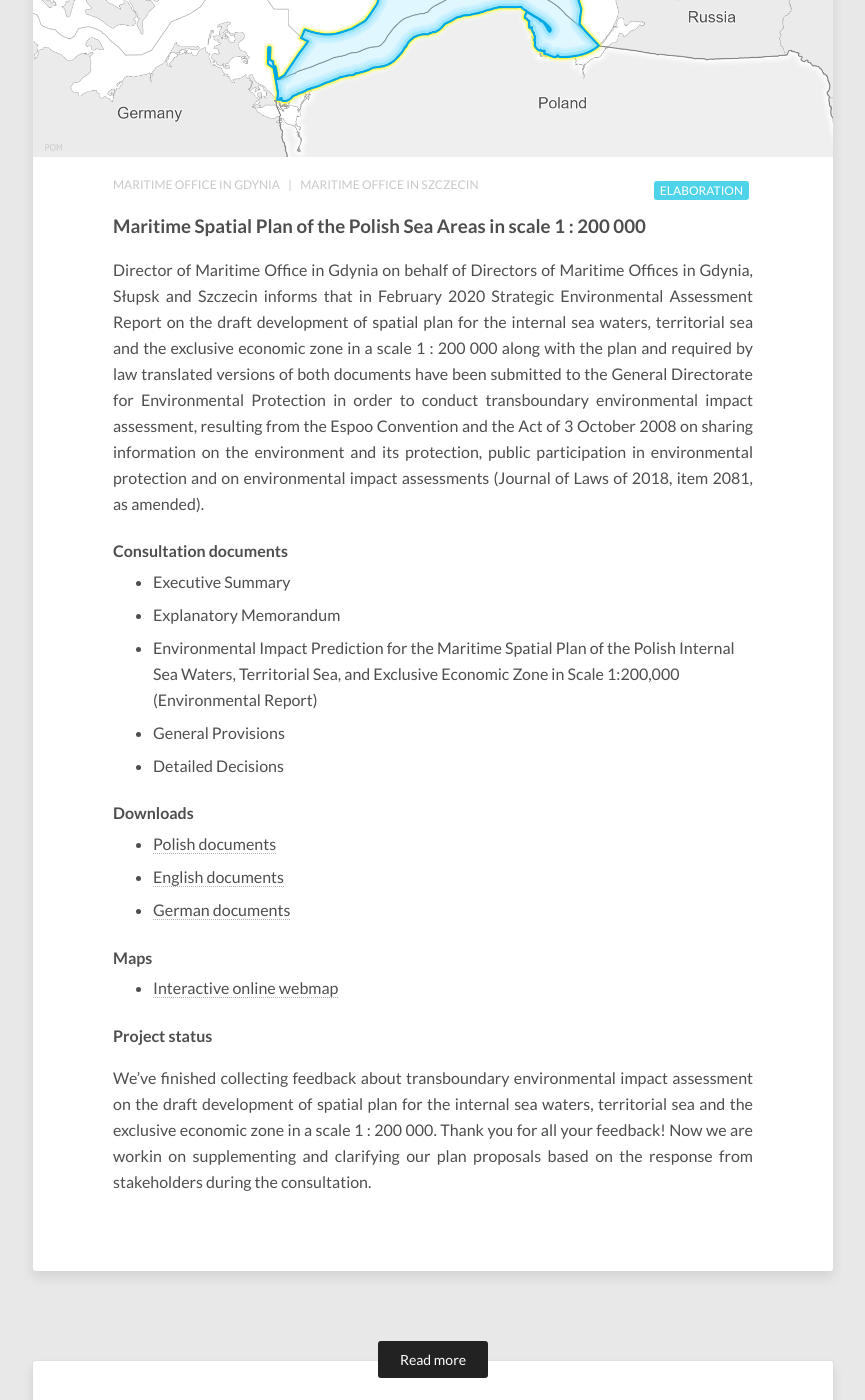
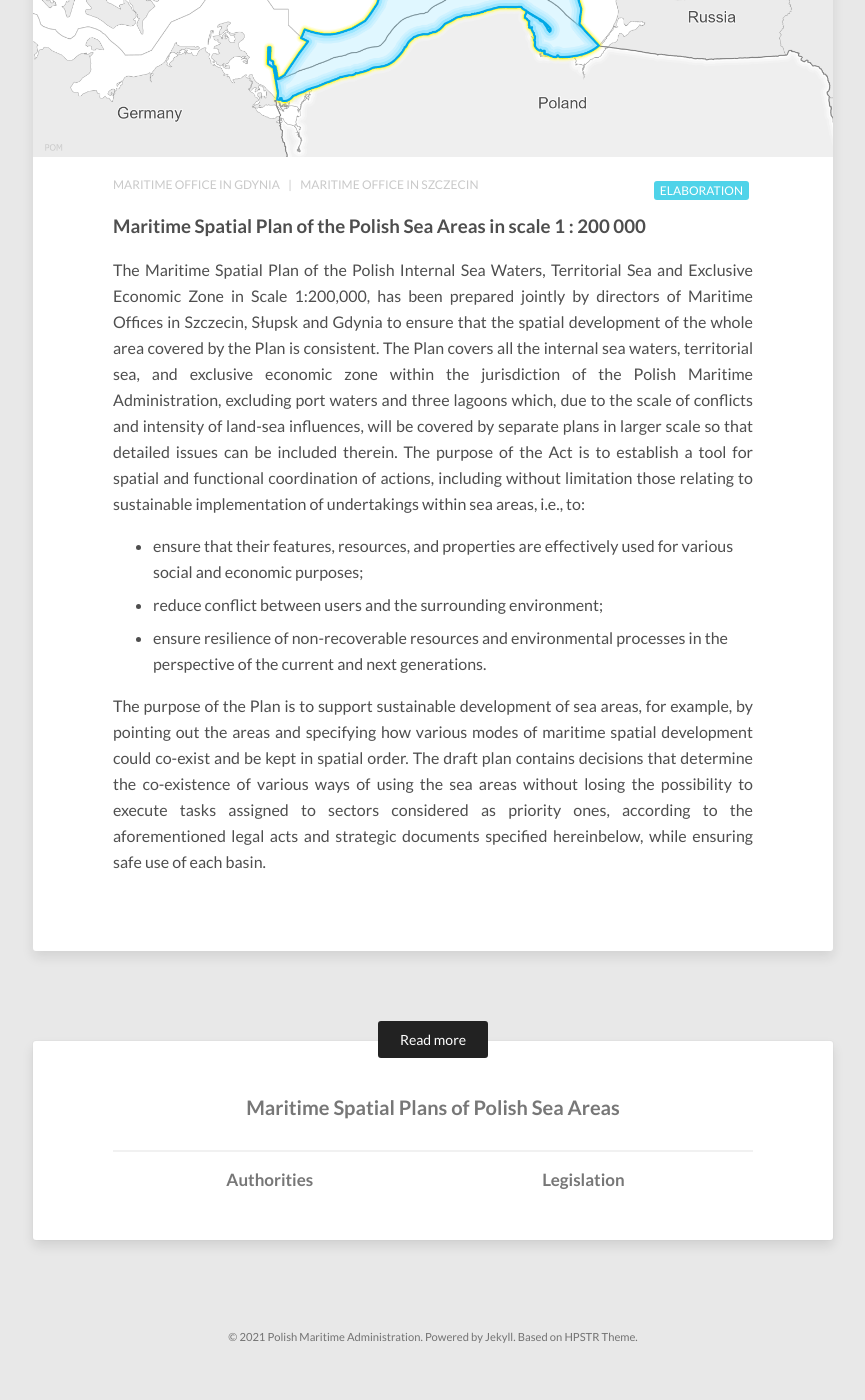
Before and after one commit to PolishMSP/polishmsp.github.io, a Jekyll site: the page built from _posts/2020-02-20-pom.md, in a window 1280 px wide and 1400 px high, scrolled down 413 px. Shown: the whole window, without its empty margins (207-1072 px from the left). Built offline with Jekyll 4.4.1, drawn with Linux system fonts in a browser that asks for light colours; after the commit the page ends 1778 px from its top, so only the background shows below that.

Commit message:
Update 2020-02-20-pom.md

```diff
--- a/_posts/2020-02-20-pom.md
+++ b/_posts/2020-02-20-pom.md
@@ -7,38 +7,11 @@ layout: post
 website:
 ---
 
-Director of Maritime Office in Gdynia on behalf of Directors of Maritime Offices in Gdynia, Słupsk and Szczecin
-informs that in February 2020 Strategic Environmental Assessment Report on the draft development of spatial plan
-for the internal sea waters, territorial sea and the exclusive economic zone in a scale 1&nbsp;:&nbsp;200&nbsp;000
-along with the plan and required by law translated versions of both documents have been submitted
-to the General Directorate for Environmental Protection in order to conduct transboundary environmental impact assessment,
-resulting from the Espoo Convention and the Act of 3 October 2008 on sharing information on the environment and its protection,
-public participation in environmental protection and on environmental impact assessments
-(Journal of Laws of 2018, item 2081, as amended).
+The Maritime Spatial Plan of the Polish Internal Sea Waters, Territorial Sea and Exclusive Economic Zone in Scale 1:200,000, has been prepared jointly by directors of Maritime Offices in Szczecin, Słupsk and Gdynia to ensure that the spatial development of the whole area covered by the Plan is consistent. The Plan covers all the internal sea waters, territorial sea, and exclusive economic zone within the jurisdiction of the Polish Maritime Administration, excluding port waters and three lagoons which, due to the scale of conflicts and intensity of land-sea influences, will be covered by separate plans in larger scale so that detailed issues can be included therein.
+The purpose of the Act is to establish a tool for spatial and functional coordination of actions, including without limitation those relating to sustainable implementation of undertakings within sea areas, i.e., to:
 
+- ensure that their features, resources, and properties are effectively used for various social and economic purposes;
+- reduce conflict between users and the surrounding environment;
+- ensure resilience of non-recoverable resources and environmental processes in the perspective of the current and next generations.
 
-#### Consultation documents
-
-- Executive Summary
-- Explanatory Memorandum
-- Environmental Impact Prediction for the Maritime Spatial Plan of the Polish Internal Sea Waters, Territorial Sea, and Exclusive Economic Zone
-in Scale 1:200,000 (Environmental Report)
-- General Provisions
-- Detailed Decisions
-
-#### Downloads
-
-- [Polish documents](https://github.com/polishmsp/polish-sea-areas/releases/download/v3.0.0-espoo/msp-polish-sea-areas-pl.zip)
-- [English documents](https://github.com/polishmsp/polish-sea-areas/releases/download/v3.0.0-espoo/msp-polish-sea-areas-en.zip)
-- [German documents](https://github.com/polishmsp/polish-sea-areas/releases/download/v3.0.0-espoo/msp-polish-sea-areas-de.zip)
-
-#### Maps
-
-- [Interactive online webmap](https://mapy.umgdy.gov.pl/pzp/apps/webappviewer/index.html?id=0540604136b54738b1e0494c40f297ab)
-
-#### Project status
-
-We've finished collecting feedback about transboundary environmental impact assessment on the draft development of spatial plan
-for the internal sea waters, territorial sea and the exclusive economic zone in a scale 1&nbsp;:&nbsp;200&nbsp;000.
-Thank you for all your feedback! Now we are workin on supplementing and clarifying our plan proposals based on the response
-from stakeholders during the consultation.
+The purpose of the Plan is to support sustainable development of sea areas, for example, by pointing out the areas and specifying how various modes of maritime spatial development could co-exist and be kept in spatial order. The draft plan contains decisions that determine the co-existence of various ways of using the sea areas without losing the possibility to execute tasks assigned to sectors considered as priority ones, according to the aforementioned legal acts and strategic documents specified hereinbelow, while ensuring safe use of each basin.
```
